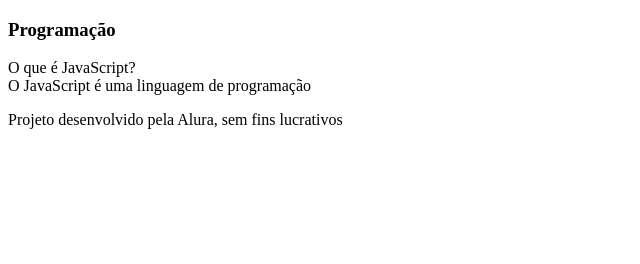
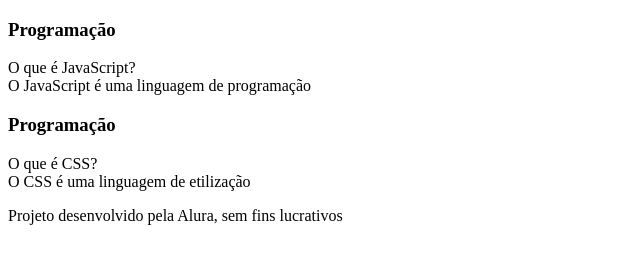
Before and after one commit to schmitt999/pagina-interativa, a plain HTML site: page index.html in a window 1280 px wide. Shown: the whole page, without its empty margins (0-640 px from the left). Drawn offline with Linux system fonts and the light colour scheme.

Commit message:
pergunta 2

```diff
--- a/index.html
+++ b/index.html
@@ -19,6 +19,17 @@
         </div>
       </div>
     </article>
+        <article class="cartao">
+      <div class="cartao__conteudo">
+        <h3>Programação</h3>
+        <div class="cartao__conteudo__pergunta">
+            O que é CSS?
+        </div>
+        <div class="cartao__conteudo__resposta">
+           O CSS é uma linguagem de etilização
+        </div>
+      </div>
+    </article>
 </section>
     </main>
     <footer>
```
